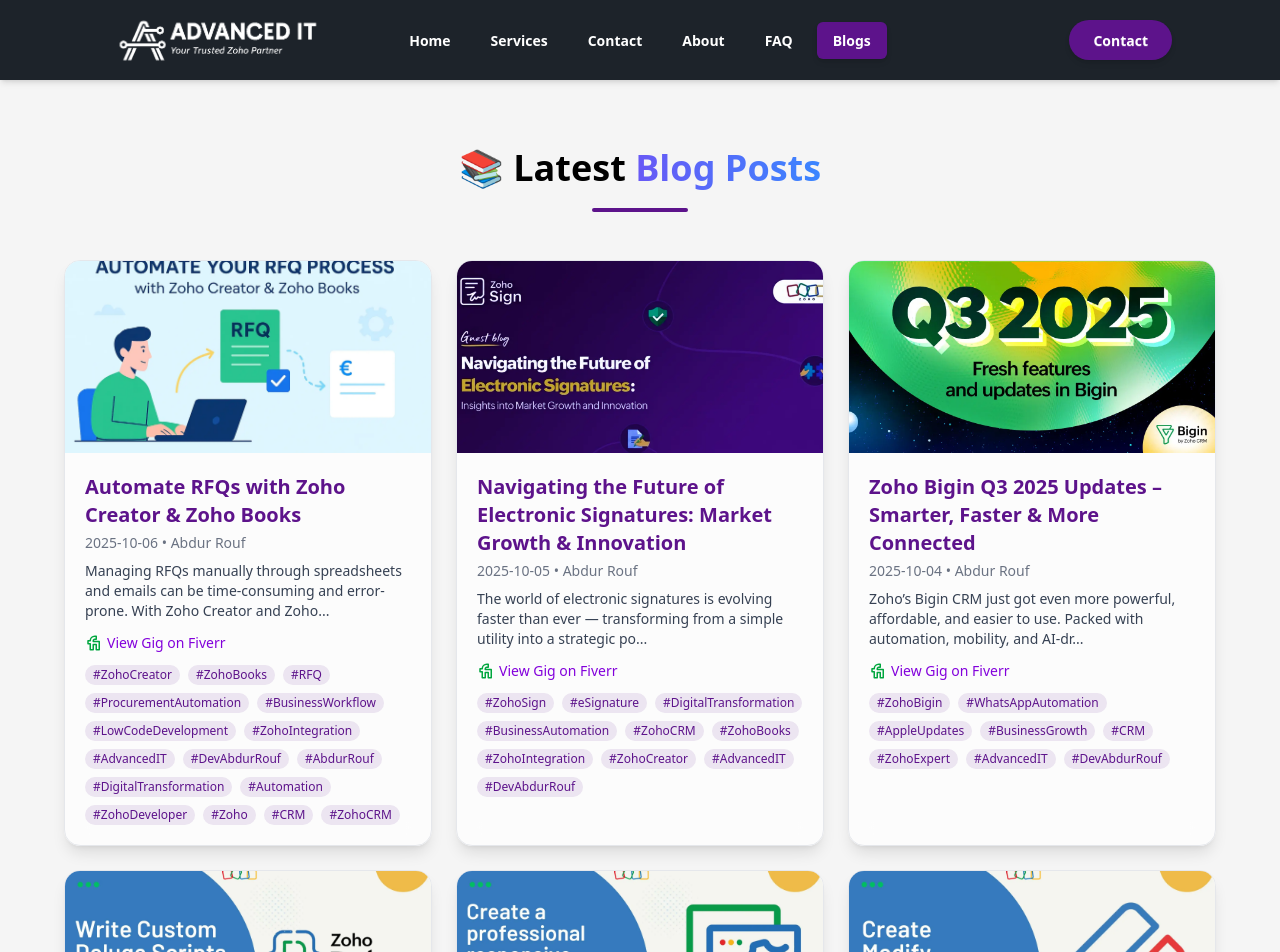
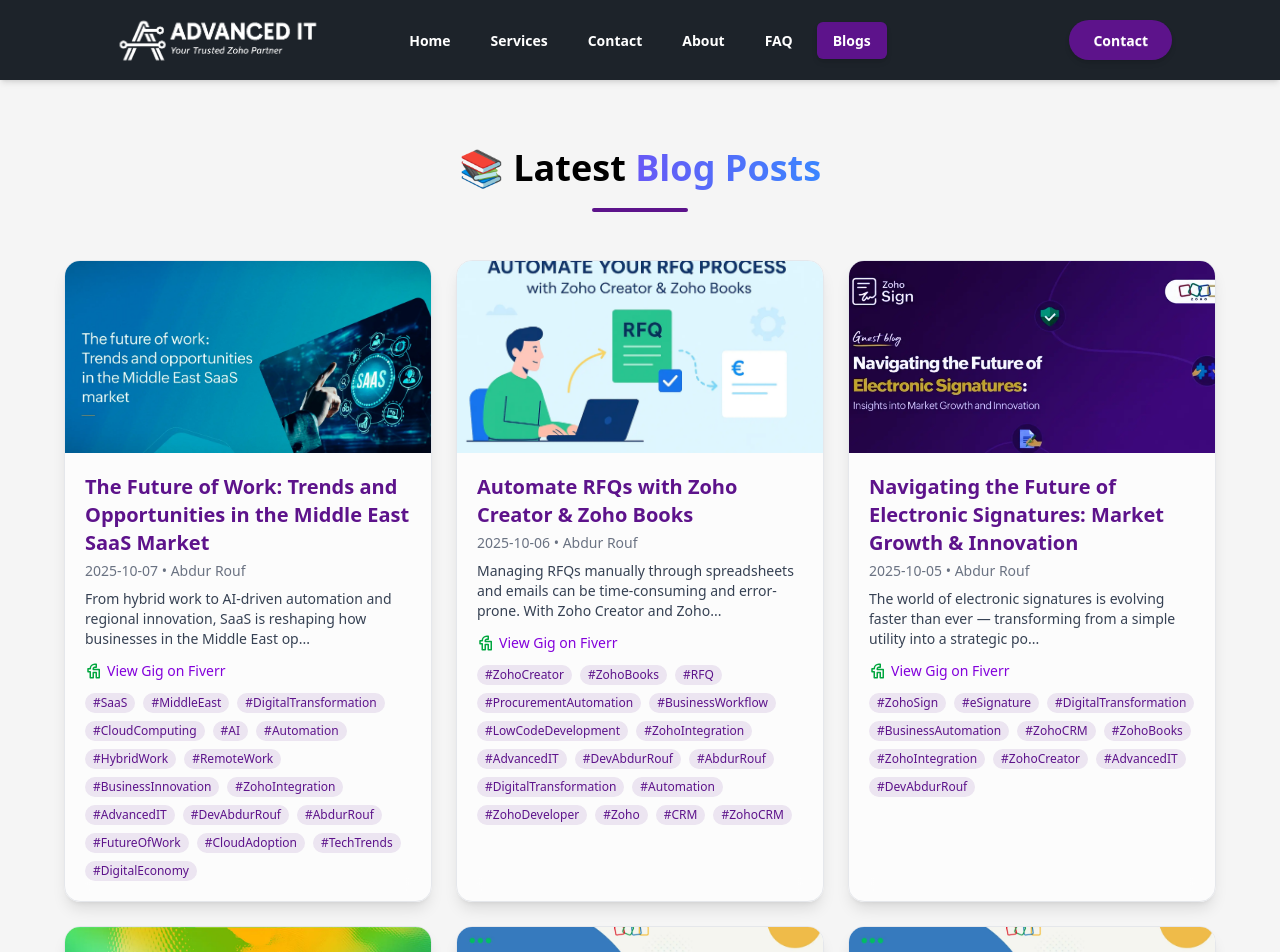
Before and after one commit to arouf01/advancedit, a React (Vite) app: page /blogs in a window 1280 px wide. Shown: the top 952 px of the page. Built offline with nearby package versions, Linux system fonts and the light colour scheme.

Commit message:
date: 07/10/2025, Added: Blog Publish

```diff
--- a/src/data/blogs.js
+++ b/src/data/blogs.js
@@ -5,10 +5,85 @@ import expertZohoSalesIQService from "../assets/blogs/expertZohoSalesIQService.w
 import zohobiginq32025pdates from "../assets/blogs/zoho-bigin-q3-2025-updates.webp";
 import ZohoSign from "../assets/blogs/ZohoSign.webp";
 import rfqZohoCreatorZohoBooks from "../assets/blogs/ZohoCreator-ZohoBooks-AbdurRouf-advanced-it.top.webp";
+import zohoSAAS from "../assets/blogs/zoho-zohocrm-zohoCreator-zohoBooks-zohoCRM-abdurRouf-advancedIT.webp";
 
 // Blogs
 export const blogs = [
   /* --- Blogs  Start --- */
+
+  // Blog 8:
+  {
+    id: "future-of-work-middle-east-saas-market",
+    title:
+      "The Future of Work: Trends and Opportunities in the Middle East SaaS Market",
+    date: "2025-10-07",
+    author: "Abdur Rouf",
+    image: `${zohoSAAS}`,
+    content: {
+      header: `The Middle East is becoming a key region for digital transformation — and SaaS (Software as a Service) is at the center of it.`,
+      description: `From hybrid work to AI-driven automation and regional innovation, SaaS is reshaping how businesses in the Middle East operate, collaborate, and scale. Let’s explore the trends shaping the future of work across this rapidly evolving region.`,
+
+      servicesInclude: `
+The Rise of Remote and Hybrid Work Models
+The COVID-19 pandemic accelerated remote and hybrid work worldwide, and the Middle East is no exception. Traditionally office-based companies are now adopting SaaS tools like Microsoft 365, Zoom, Slack, and Asana to stay productive anywhere.
+
+Hybrid work is here to stay — and SaaS platforms are enabling seamless collaboration, communication, and workflow automation across distributed teams.
+    `,
+
+      whyChooseMe: `
+Digital Transformation and Cloud Adoption
+Government initiatives like Saudi Arabia’s Vision 2030 and **UAE’s National Innovation Strategy** are fueling digital transformation.
+Organizations — from startups to enterprises — are adopting SaaS for CRM, ERP, HR, and finance to modernize operations and cut costs.
+
+Cloud-first strategies are helping businesses scale faster, access the latest technology, and reduce IT infrastructure expenses.
+    `,
+
+      otherInfo: `
+AI and Automation in SaaS
+AI-driven innovation is transforming how SaaS platforms deliver value. In the Middle East, companies are increasingly integrating AI to optimize workflows, predict trends, and personalize customer experiences.
+
+Examples include:
+- AI in HR SaaS — streamlining recruitment and performance management.
+- AI in CRM tools — enabling predictive analytics and personalized marketing.
+- Automation — reducing manual processes and improving efficiency.
+    `,
+
+      whyUs: `
+Data Security, Local Innovation & The Future
+As the region’s digital economy grows, so does the focus on data security and compliance. SaaS providers are building solutions aligned with GDPR and regional data laws to ensure trusted operations.
+
+Meanwhile, a new wave of homegrown SaaS startups is emerging — tackling local challenges in healthcare, logistics, finance, and retail. Supported by VC funding and innovation programs, these startups are powering a vibrant SaaS ecosystem.
+
+Upskilling the Workforce
+Governments and businesses are investing in digital literacy to prepare workers for a SaaS-driven future.
+From coding bootcamps to online training, the focus is clear — empower people to thrive in the digital economy.
+
+The Middle East’s SaaS revolution is just beginning.
+As businesses embrace cloud, AI, and automation, the region is poised to become a global hub for digital innovation.
+Those who adapt now will lead the future of work tomorrow.
+    `,
+    },
+    tags: [
+      "SaaS",
+      "MiddleEast",
+      "DigitalTransformation",
+      "CloudComputing",
+      "AI",
+      "Automation",
+      "HybridWork",
+      "RemoteWork",
+      "BusinessInnovation",
+      "ZohoIntegration",
+      "AdvancedIT",
+      "DevAbdurRouf",
+      "AbdurRouf",
+      "FutureOfWork",
+      "CloudAdoption",
+      "TechTrends",
+      "DigitalEconomy",
+    ],
+    link: `https://www.fiverr.com/dev_abdur_rouf`,
+  },
 
   // Blog 7: RFQ Process
   {
```
Also changed, not shown: src/assets/blogs/zoho-zohocrm-zohoCreator-zohoBooks-zohoCRM-abdurRouf-advancedIT.webp (added), 1 other file (tests, documents, lock files or other folders).
